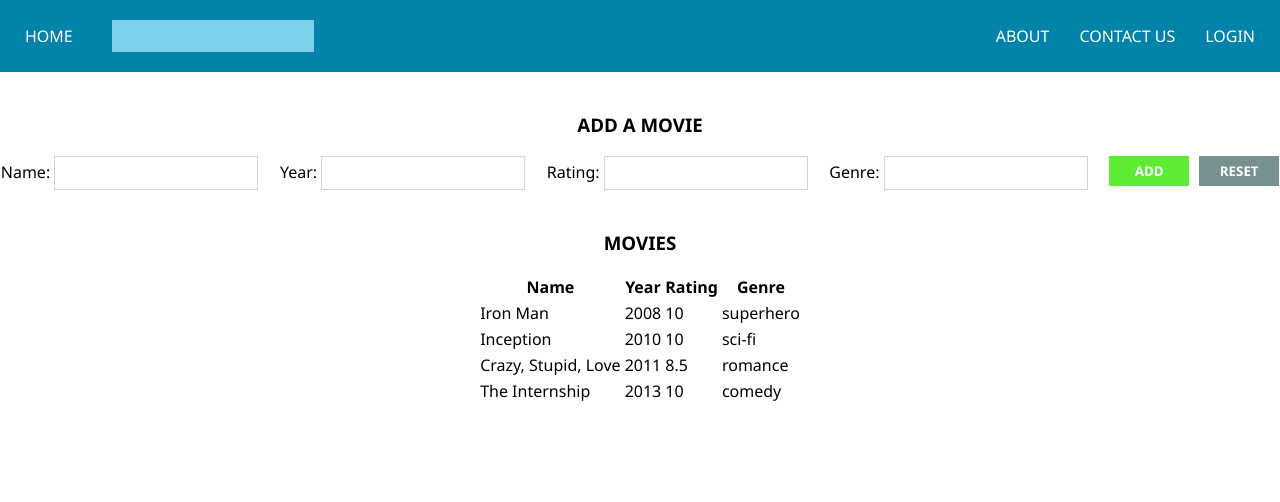
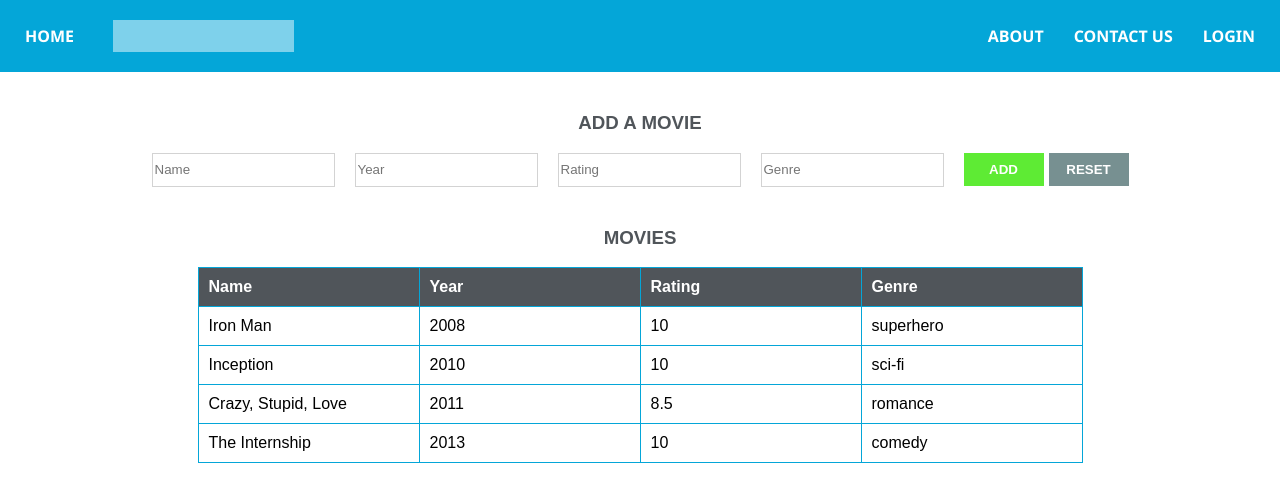
Before and after one commit to prashgde/spend-your-time-right, a React (Create React App) app: page / in a window 1280 px wide. Shown: the top 502 px of the page. Built offline with nearby package versions, Linux system fonts and the light colour scheme; some icons are missing.

Commit message:
Improved UI

```diff
--- a/src/App.css
+++ b/src/App.css
@@ -1,5 +1,10 @@
+:root {
+  --primary-blue: #04a6d8;
+  --primary-gray: #50555a;
+}
+
 * {
-  font-family: 'Segoe UI', Tahoma, Geneva, Verdana, sans-serif;
+  font-family: Arial, Helvetica, sans-serif;
 }
 
 h1, h2, h3, h4, h5, h6 {
@@ -9,6 +14,7 @@ h1, h2, h3, h4, h5, h6 {
 h1, h2, h3 {
   text-transform: uppercase;
   margin-top: 40px;
+  color: var(--primary-gray);
 }
 
 input {
@@ -28,13 +34,24 @@ input:focus {
   border-width: 1.5px;
 }
 
-table.center {
+table{
   margin-left:auto;
   margin-right:auto;
+  border-collapse: collapse;
 }
 
-.table-header {
-  font-weight: bold;
+th, td {
+  border-color: var(--primary-blue);
+  border-width: 1px;
+  border-style: solid;
+  padding: 10px;
+  min-width: 200px;
+}
+
+th {
+  background-color: var(--primary-gray);
+  color: white;
+  text-align: start;
 }
 
 .link {
@@ -42,15 +59,17 @@ table.center {
   text-transform: uppercase;
   color: white;
   padding: 15px;
+  font-weight: 600;
+  font-family: 'Segoe UI', Tahoma, Geneva, Verdana, sans-serif;
 }
 
 .link:hover {
-  color: #e2cc0580;
+  text-decoration: underline;
 }
 
 .nav-container {
   display: flex;
-  background-color: #0283aa;
+  background-color: var(--primary-blue);
   padding: 10px;
   align-items: center;
   justify-content: space-between;
@@ -59,13 +78,13 @@ table.center {
 .add-movie {
   display: flex;
   gap: 20px;
-  justify-content: space-around;
+  justify-content: center;
 }
 
 .button {
   border: 0;
   outline: 0;
-  height: 30px;
+  height: 33px;
   width: auto;
   min-width: 80px;
   color: white;
--- a/src/components/AddMovie.js
+++ b/src/components/AddMovie.js
@@ -1,10 +1,10 @@
 import { useContext, useState } from "react";
 import { MovieContext } from "../contexts/MovieContext";
 
-const addmovie = {
+const styles = {
     buttonContainer: {
         display: 'flex',
-        gap: '10px'
+        gap: '5px'
     },
     addButton: {
         backgroundColor: '#5eeb34'
@@ -56,20 +56,44 @@ const AddMovie = () => {
             <h3>Add a Movie</h3>
             <form onSubmit={handleSubmit} className='add-movie'>
                 <div>
-                    Name: <input type='text' id='name-input' value={name} onChange={handleNameChange}/>
+                    <input
+                    type='text'
+                    id='name-input'
+                    value={name}
+                    required
+                    placeholder='Name'
+                    onChange={handleNameChange}/>
                 </div>
                 <div>
-                    Year: <input type='text' id='year-input' value={year} onChange={handleYearChange}/>
+                    <input
+                    type='text'
+                    id='year-input'
+                    value={year}
+                    required
+                    placeholder='Year'
+                    onChange={handleYearChange}/>
                 </div>
                 <div>
-                    Rating: <input type='text' id='rating-input' value={rating} onChange={handleRatingChange}/>
+                    <input
+                    type='text'
+                    id='rating-input'
+                    value={rating}
+                    required
+                    placeholder='Rating'
+                    onChange={handleRatingChange}/>
                 </div>
                 <div>
-                    Genre: <input type='text' id='genre-input' value={genre} onChange={handleGenreChange}/>
+                    <input
+                    type='text'
+                    id='genre-input'
+                    value={genre}
+                    required
+                    placeholder='Genre'
+                    onChange={handleGenreChange}/>
                 </div>
-                <div style={addmovie.buttonContainer}>
-                    <input type='submit' value='Add' className='button' style={addmovie.addButton}/>
-                    <input type='reset' value='Reset' className='button' style={addmovie.resetButton} onClick={handleReset}/>
+                <div style={styles.buttonContainer}>
+                    <input type='submit' value='Add' className='button' style={styles.addButton}/>
+                    <input type='reset' value='Reset' className='button' style={styles.resetButton} onClick={handleReset}/>
                 </div>
             </form>
         </div>
```
